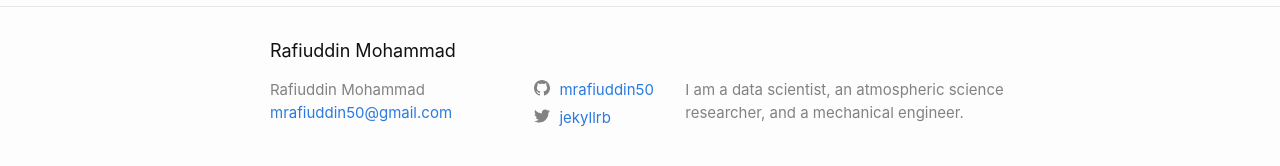
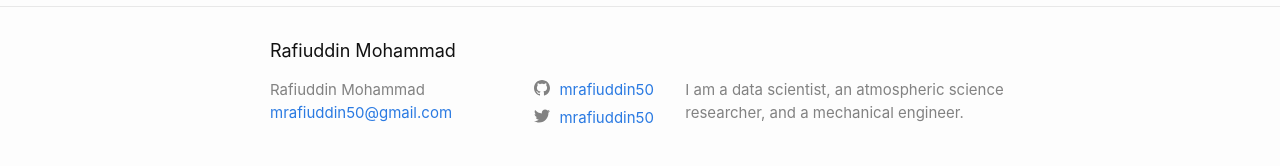
Before and after one commit to mrafiuddin50/mrafiuddin50.github.io, a Jekyll site: the page built from index.markdown, in a window 1280 px wide. Shown: the part 711-877 px from the top of the page. Built offline with Jekyll 4.4.1, drawn with Linux system fonts in a browser that asks for light colours.

Commit message:
Update _config.yml

```diff
--- a/_config.yml
+++ b/_config.yml
@@ -24,7 +24,7 @@ description: >- # this means to ignore newlines until "baseurl:"
   I am a data scientist, an atmospheric science researcher, and a mechanical engineer.
 #baseurl: "" # the subpath of your site, e.g. /blog
 #url: "" # the base hostname & protocol for your site, e.g. http://example.com
-twitter_username: jekyllrb
+twitter_username: mrafiuddin50
 github_username:  mrafiuddin50
 
 # Build settings
```
